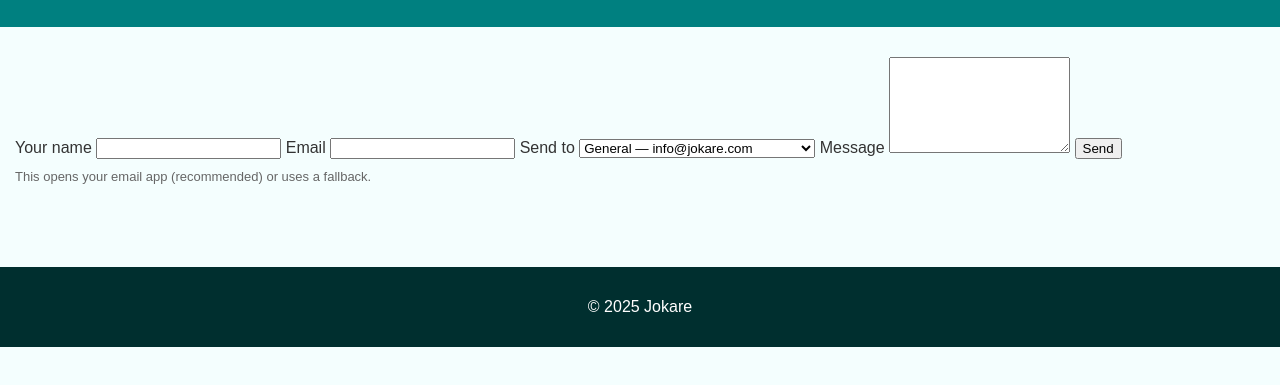
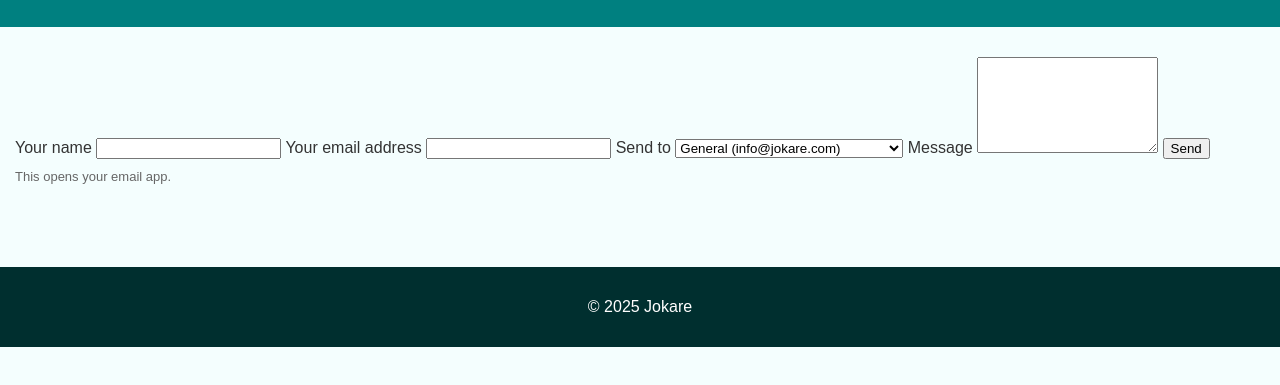
Before and after one commit to PortAizu/jokare.com, a plain HTML site: page contact.html in a window 1280 px wide. Shown: the part 133-518 px from the top of the page. Drawn offline with Linux system fonts and the light colour scheme.

Commit message:
Add files via upload
Fix contact form.

```diff
--- a/contact.html
+++ b/contact.html
@@ -20,27 +20,43 @@
 </header>
 
 <main class="page">
+
+  <!-- CONTACT FORM -->
   <form id="contactForm" onsubmit="return sendMail(event)">
+
+    <!-- USER'S NAME -->
     <label data-en="Your name" data-ja="お名前">Your name</label>
     <input type="text" name="name" required>
 
-    <label data-en="Email" data-ja="メールアドレス">Email</label>
+    <!-- USER'S EMAIL (THEIR OWN) -->
+    <label data-en="Your email address" data-ja="あなたのメールアドレス">
+      Your email address
+    </label>
     <input type="email" name="email" required>
 
+    <!-- DESTINATION (YOU CHOOSE) -->
     <label data-en="Send to" data-ja="送信先">Send to</label>
-    <select name="to" id="toSelect">
-      <option value="info@jokare.com">General — info@jokare.com</option>
-      <option value="language@jokare.com">Language — language@jokare.com</option>
-      <option value="store@jokare.com">Store — store@jokare.com</option>
-      <option value="rent@jokare.com">Rent — rent@jokare.com</option>
+    <select name="to">
+      <option value="info@jokare.com">General (info@jokare.com)</option>
+      <option value="language@jokare.com">Language (language@jokare.com)</option>
+      <option value="store@jokare.com">Store (store@jokare.com)</option>
+      <option value="rent@jokare.com">Rent (rent@jokare.com)</option>
     </select>
 
+    <!-- MESSAGE -->
     <label data-en="Message" data-ja="メッセージ">Message</label>
-    <textarea name="message" rows="6"></textarea>
+    <textarea name="message" rows="6" required></textarea>
 
+    <!-- BUTTON -->
     <button type="submit" class="cta" data-en="Send" data-ja="送信">Send</button>
-    <p id="formNote" style="margin-top:10px;font-size:13px;color:#666;" data-en="This opens your email app (recommended) or uses a fallback." data-ja="これはメールアプリを開きます（推奨）か、フォールバックを使用します。">This opens your email app (recommended) or uses a fallback.</p>
+
+    <p id="formNote" style="margin-top:10px;font-size:13px;color:#666;"
+       data-en="This opens your email app."
+       data-ja="これはあなたのメールアプリを開きます。">
+       This opens your email app.
+    </p>
   </form>
+
 </main>
 
 <footer>
--- a/script.js
+++ b/script.js
@@ -9,22 +9,20 @@ function toggleLanguage() {
   isJapanese = !isJapanese;
 }
 
-// Contact form: try mailto first, fallback to opening user's email client
+// Contact form: automatic mailto
 function sendMail(e) {
   e.preventDefault();
   const form = document.getElementById('contactForm');
   const name = form.name.value;
   const email = form.email.value;
-  const to = form.to.value;
   const message = form.message.value;
 
-  // build mailto
+  const to = "info@jokare.com"; // fixed destination email
+
   const subject = encodeURIComponent(`Jokare website message from ${name}`);
   const body = encodeURIComponent(`Name: ${name}\nEmail: ${email}\n\n${message}`);
+
   const mailto = `mailto:${to}?subject=${subject}&body=${body}`;
 
-  // open mail client (this is normal behaviour for static sites)
   window.location.href = mailto;
-
-  return false;
 }
```
